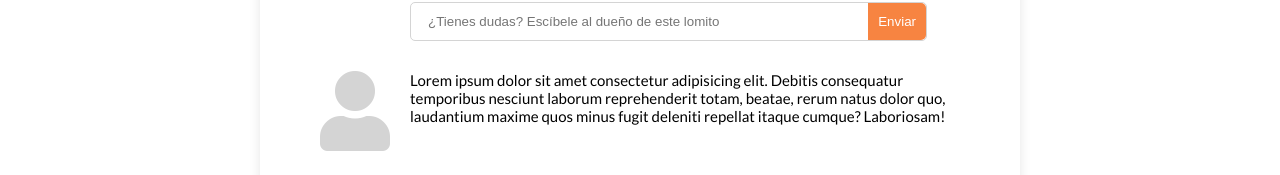
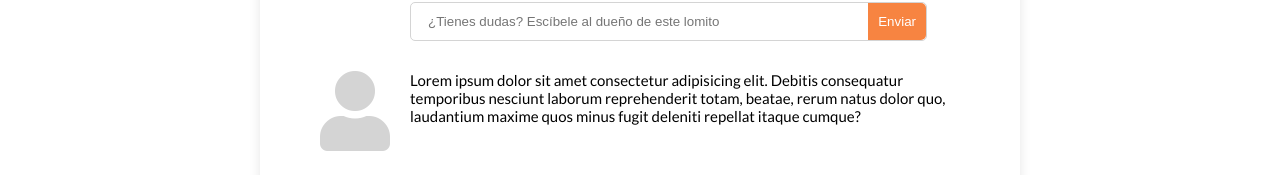
Before and after one commit to MaryAlvarezH/Lomito-React, a React (Create React App) app: page /pet-detail in a window 1280 px wide. Shown: the part 453-628 px from the top of the page. Built offline with nearby package versions, Linux system fonts and the light colour scheme.

Commit message:
se inicializa branch dev

```diff
--- a/src/pages/pet-details/pet-details-View.js
+++ b/src/pages/pet-details/pet-details-View.js
@@ -52,7 +52,7 @@ function PetDetailsView(){
             <div className="comment-detail">
                 <i className="fas fa-user fa-5x"></i>
                 <div className="coment-text">
-                    <p>Lorem ipsum dolor sit amet consectetur adipisicing elit. Debitis consequatur temporibus nesciunt laborum reprehenderit totam, beatae, rerum natus dolor quo, laudantium maxime quos minus fugit deleniti repellat itaque cumque? Laboriosam!</p>
+                    <p>Lorem ipsum dolor sit amet consectetur adipisicing elit. Debitis consequatur temporibus nesciunt laborum reprehenderit totam, beatae, rerum natus dolor quo, laudantium maxime quos minus fugit deleniti repellat itaque cumque?</p>
                 </div>
             </div>
 
```
